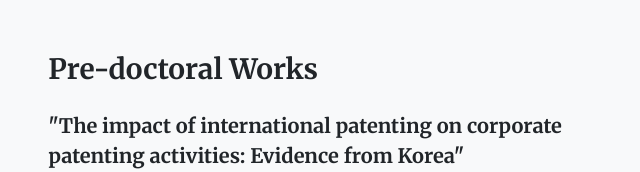
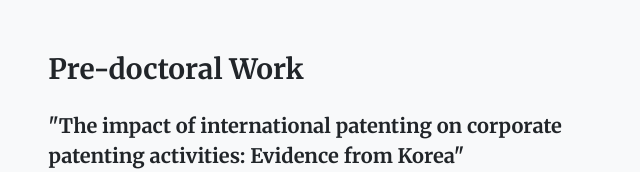
Before and after one commit to sangdongkim505/sangdongkim505.github.io, a plain HTML site: page research.html in a window 1280 px wide. Shown: the part 1810-1982 px from the top of the page, 177-817 px from the left. Drawn offline with nearby package versions, Linux system fonts and the light colour scheme.

Commit message:
Add files via upload

```diff
--- a/research.html
+++ b/research.html
@@ -171,7 +171,7 @@
                 </li>
             </ul>
 
-            <h3 class="mt-5 mb-4">Pre-doctoral Works</h3>
+            <h3 class="mt-5 mb-4">Pre-doctoral Work</h3>
             <ul class="list-unstyled">
                 <li class="paper-item">
                     <p class="paper-title">"The impact of international patenting on corporate patenting activities: Evidence from Korea"</p>
```
